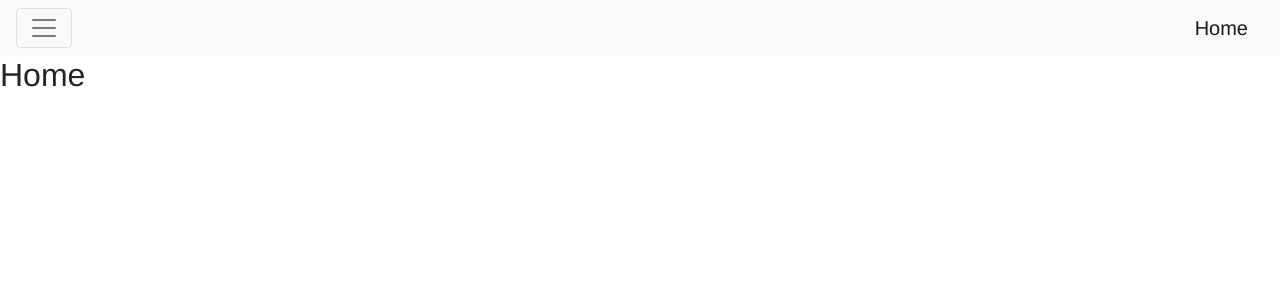
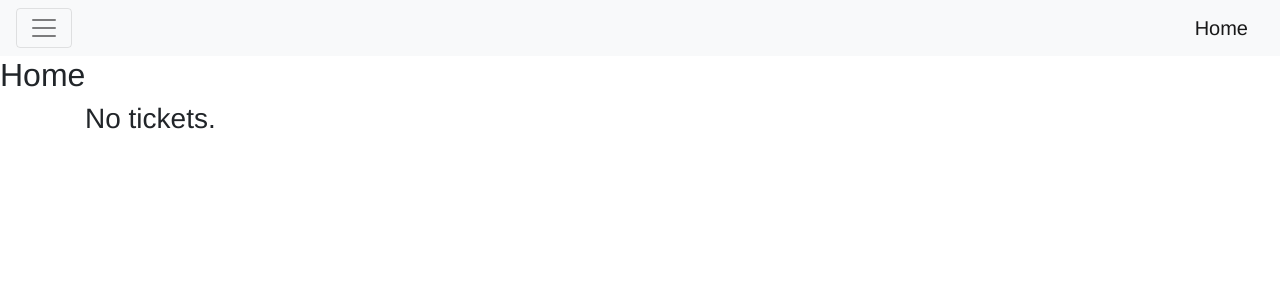
Before and after one commit to seasheepjoe/ticket_manager, a Vue app: page / in a window 1280 px wide. Shown: the top 300 px of the page. Built offline with nearby package versions, Linux system fonts and the light colour scheme.

Commit message:
Added info for empty tickets

```diff
--- a/src/components/Home.vue
+++ b/src/components/Home.vue
@@ -2,6 +2,7 @@
   <div id="app">
     <h2>Home</h2>
     <b-container>
+      <h3 v-if="tickets.length === 0">No tickets.</h3>
       <b-card-group deck class="ticket-list" :key="index" v-for="(item, index) in tickets">
         <Ticket
           :title="item.title"
```
